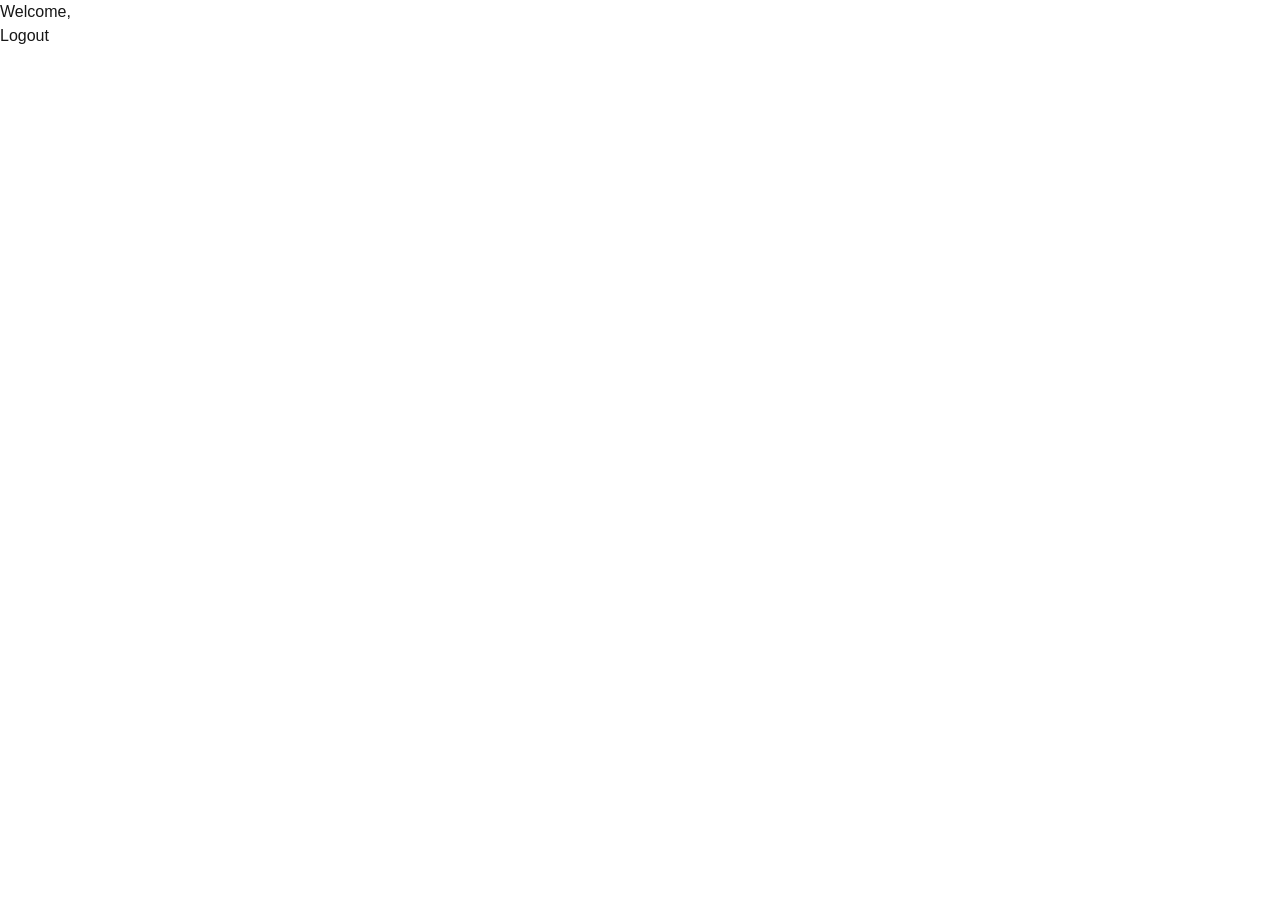
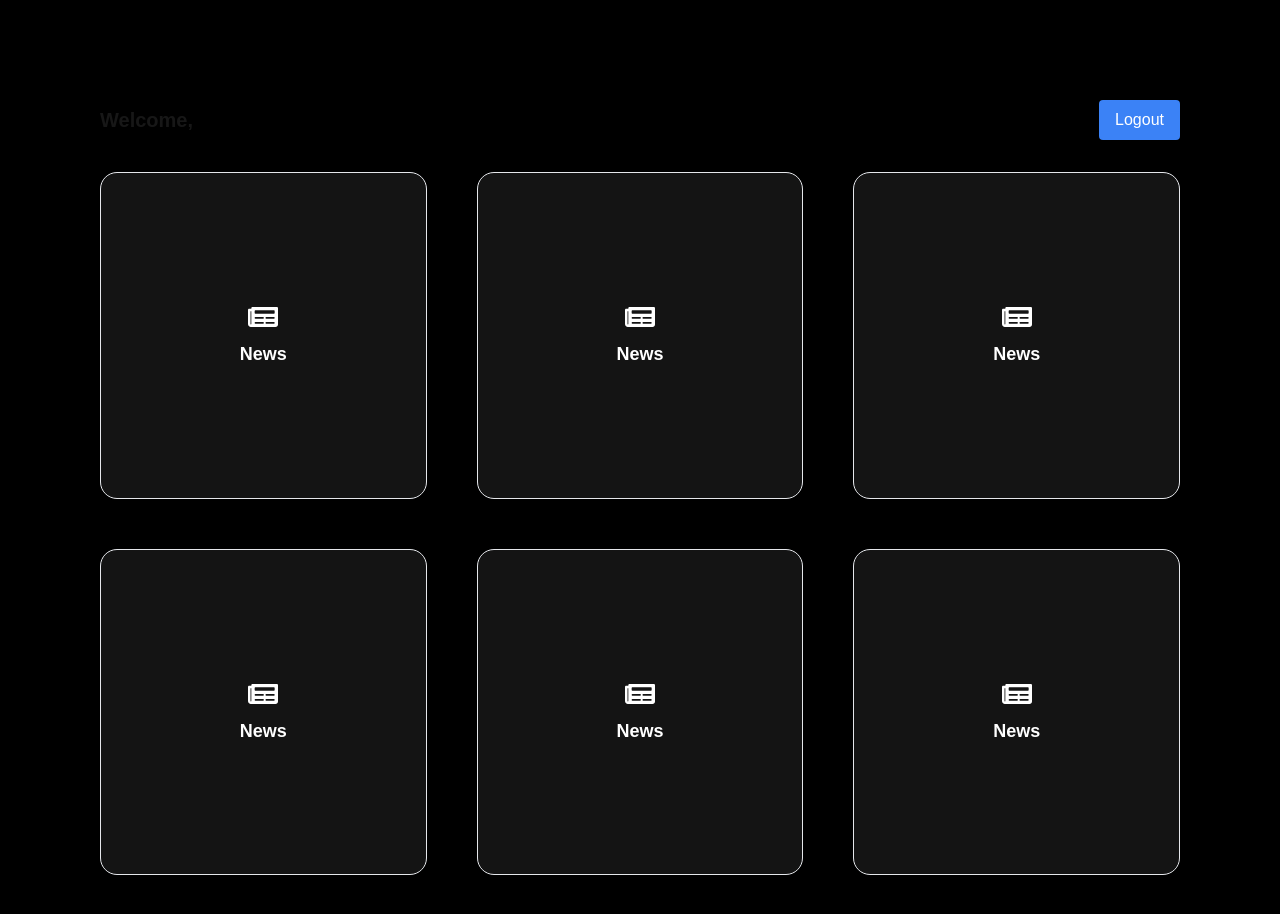
Before and after one commit to GihanSVND/SOCS-Website-Front_end, a Next.js app in the folder socs_website/: page /admin/dashboard in a window 1280 px wide. Shown: the top 914 px of the page. Before the commit the page ends 800 px from the top, so only its background shows below. Built offline with nearby package versions, Linux system fonts and the light colour scheme; no server answers.

Commit message:
initiate admin dashboard ui

```diff
--- a/socs_website/src/app/admin/dashboard/page.tsx
+++ b/socs_website/src/app/admin/dashboard/page.tsx
@@ -4,10 +4,11 @@ import { useRouter } from 'next/navigation';
 import { useEffect, useState } from 'react';
 import { supabase } from '@/services/supabaseClient';
 import { Session } from '@supabase/supabase-js';
+import { FaNewspaper } from 'react-icons/fa'; // Example icon from react-icons
 
 export default function Dashboard() {
     const router = useRouter();
-    const [session, setSession] = useState<Session | null>(null)
+    const [session, setSession] = useState<Session | null>(null);
 
     useEffect(() => {
         async function fetchSession() {
@@ -16,9 +17,9 @@ export default function Dashboard() {
                 console.error('Error fetching session:', error);
                 return;
             }
-            console.log(data)
+            console.log(data);
             console.log('Session:', session);
-            setSession(data.session); // Safe to set the session here
+            setSession(data.session);
         }
 
         fetchSession();
@@ -40,10 +41,43 @@ export default function Dashboard() {
         }
     };
 
+    // Rectangle click handler
+    const handleRectangleClick = (page: string) => {
+        router.push(page); // Navigate to the specified page
+    };
+
     return (
-        <div>
-            <h1>Welcome,</h1>
-            <button onClick={handleLogout}>Logout</button>
+        <div className="min-h-screen bg-black p-[100px]">
+            <div className="flex justify-between items-center">
+                <h1 className="text-xl font-bold">Welcome,</h1>
+                <button
+                    onClick={handleLogout}
+                    className="bg-blue-500 text-white px-4 py-2 rounded hover:bg-blue-600"
+                >
+                    Logout
+                </button>
+            </div>
+
+            {/* Responsive Grid */}
+            <div className="mt-8 grid grid-cols-1 sm:grid-cols-2 lg:grid-cols-3 gap-[50px]">
+                {[
+                    { id: 1, label: 'News', icon: <FaNewspaper />, page: '/admin/news' },
+                    { id: 2, label: 'News', icon: <FaNewspaper />, page: '/admin/news' },
+                    { id: 3, label: 'News', icon: <FaNewspaper />, page: '/admin/news' },
+                    { id: 4, label: 'News', icon: <FaNewspaper />, page: '/admin/news' },
+                    { id: 5, label: 'News', icon: <FaNewspaper />, page: '/admin/news' },
+                    { id: 6, label: 'News', icon: <FaNewspaper />, page: '/admin/news' },
+                ].map((rect) => (
+                    <div
+                        key={rect.id}
+                        className="border bg-[#141414] w-full aspect-square rounded-[17px] shadow-md flex flex-col items-center justify-center text-white text-lg font-semibold cursor-pointer transition hover:bg-white hover:text-black hover:shadow-[0_0_20px_10px_rgba(255,255,255,0.2)]"
+                        onClick={() => handleRectangleClick(rect.page)}
+                    >
+                        <div className="text-3xl mb-2">{rect.icon}</div>
+                        <span>{rect.label}</span>
+                    </div>
+                ))}
+            </div>
         </div>
     );
 }
```
Also changed, not shown: 1 other file (tests, documents, lock files or other folders).
